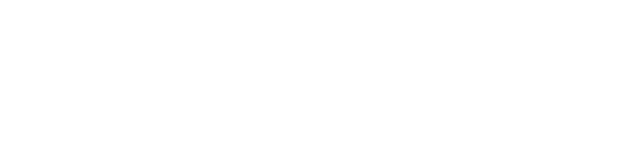
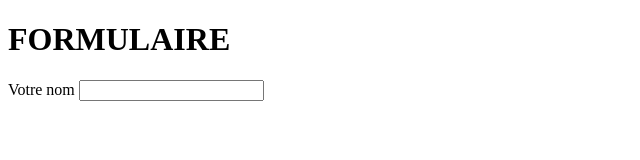
Before and after one commit to piattiphilippe/formulaire, a plain HTML site: page index.html in a window 1280 px wide. Shown: the whole page, without its empty margins (0-640 px from the left). Drawn offline with Linux system fonts and the light colour scheme.

Commit message:
label NOM

```diff
--- a/index.html
+++ b/index.html
@@ -7,6 +7,14 @@
     <title>formulaire</title>
 </head>
 <body>
+    <h1>FORMULAIRE</h1>
+
+    <form action="traitement.php" method="post">
+
+     <label for="nom">Votre nom</label>
+     <input style="text" name="nom" id="nom"><br><br>
+
+    </form>
 
 </body>
 </html>
```
